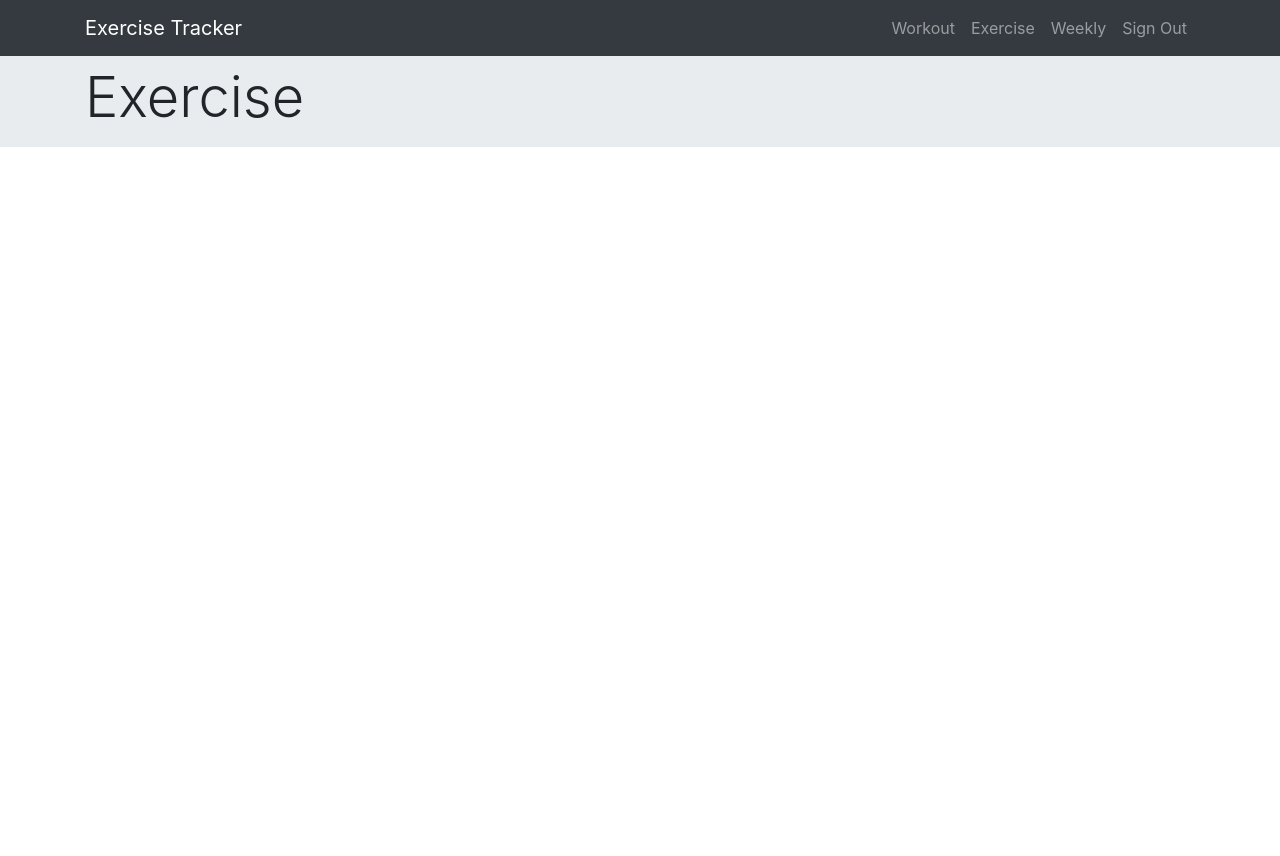
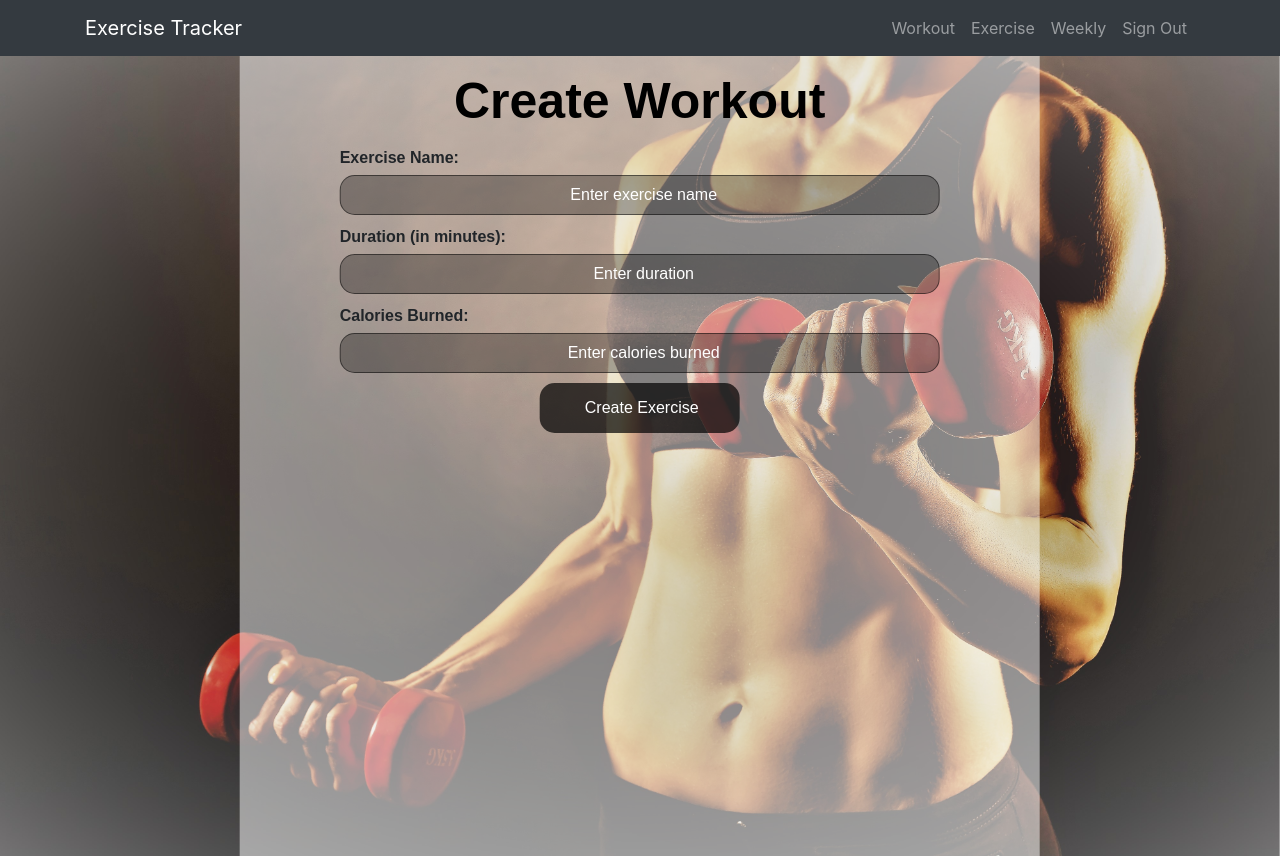
Before and after one commit to Jaitrip/exercise-tracker, a React (Create React App) app: page /exercise in a window 1280 px wide. Before the commit the page ends 800 px from the top, so only its background shows below. Built offline with nearby package versions, Linux system fonts and the light colour scheme.

Commit message:
fixed <body> <div> issue, added exercise page, minor changes to css

```diff
--- a/src/App.js
+++ b/src/App.js
@@ -20,7 +20,6 @@ function App() {
           <Route path="/exercise" exact component={Exercise} />
         </div>
     </Router>
-
   );
 }
 export default App;
--- a/src/Login.css
+++ b/src/Login.css
@@ -88,29 +88,8 @@ html {
     border: 1px solid rgba(255, 255, 255, 1);
 }
 
-
-/* .workout form input {
-    display: block;
-    width: 320px;
-    height: 50px;
-    background: black;
-    background: rgba(0, 0, 0, 0.3);
-    outline: none;
-    border: 1px solid rgba(0, 0, 0, 0.5);
-    font-family: Source Sans Pro, sans-serif;
-    font-weight: lighter;
-    font-size: 14px;
-    color: #fff;
-    margin-bottom: 10px;
-    padding-left: 10px;
-    border-radius: 15px;
-    transition: 0.25s;
-} */
-
 /* ===== END ===== */
-
 /* Buttons */
-
 
 .signin form input[type="submit"], .workout form input[type="submit"] {
     width: 200px;
@@ -166,7 +145,7 @@ html {
     position: relative;
     left: 50%;
     transform: translateX(-50.025%);
-    background: url(BG.jpg) 50% 50%; /* We can change this later */
+    background: url(BG2.jpg) 50% 50%; /* We can change this later */
     background-size: cover;
 }
 
--- a/src/components/exercise.component.js
+++ b/src/components/exercise.component.js
@@ -7,29 +7,36 @@ export default class Weekly extends Component {
     super(props);
 
     this.state = {
-      data: ""
+      exerciseName: "",
+      duration: 0,
+      caloriesBurned: 0
     };
     //recieves data from API Call via to feed into Chart
   }
 
   render() {
     return (
+      <div id="workout-page">
+                <header id="header-workout">
+                    <Navbar /> {/* Note to myself: Figure out how to make navbar scroll with the page */}
+                </header>
+                <div className="workout-container">
+                    <div className="workout">
+                        <h2>Create Workout</h2>
+                        <form>
+                            <label>Exercise Name:</label>
+                            <input type="text" placeholder="Enter exercise name"></input>
+                            <label>Duration (in minutes):</label>
+                            <input type="text" placeholder="Enter duration"></input>
+                            <label>Calories Burned:</label>
+                            <input type="text" placeholder="Enter calories burned"></input>
 
-      <div>
+                            <input type="submit" value="Create Exercise"></input>
+                        </form>
 
-          <Navbar />
-          <div className="jumbotron jumbotron-fluid py-2">
-            <div className="container">
-              <h1 className="display-4">Exercise</h1>
+                    </div>
+                </div>
             </div>
-          </div>
-          <div className="container">
-            <div className="row">
-
-            </div>
-          </div>
-
-      </div>
 
     );
   }
--- a/src/components/login.component.js
+++ b/src/components/login.component.js
@@ -27,7 +27,7 @@ export default class Login extends Component {
         const name = event.target.name
 
         this.setState({
-            [name] : value
+            [name]: value
         })
     }
 
@@ -50,8 +50,7 @@ export default class Login extends Component {
 
     render() {
         return (
-            <div>
-                <body id="login-page">
+            <div id="login-page">
                 <div className="signin">
                     <form onSubmit={this.onLoginSubmit}>
                         <h2>Exercise Tracker</h2>
@@ -61,6 +60,7 @@ export default class Login extends Component {
                             placeholder="Enter Username"
                             value={this.state.username}
                             onChange={this.handleChange}
+                            autoComplete="off"
                         />
                         <input
                             type="password"
@@ -76,10 +76,9 @@ export default class Login extends Component {
                     </form>
 
                     <form onSubmit={this.onSubmit}>
-                            <input type="submit" value="Sign up"/>
+                        <input type="submit" value="Sign up" />
                     </form>
                 </div>
-                </body>
             </div>
         )
     }
--- a/src/components/signup.component.js
+++ b/src/components/signup.component.js
@@ -58,8 +58,7 @@ export default class SignUp extends Component {
 
     render() {
         return (
-            <div>
-                <body id="login-page">
+                <div id="login-page">
                     <div className="signin">
                         <form onSubmit={this.onSubmit}>
                             <h2>Exercise Tracker</h2>
@@ -70,6 +69,7 @@ export default class SignUp extends Component {
                                 placeholder="Username"
                                 value={this.state.username}
                                 onChange={this.handleChange}
+                                autoComplete="off"
                             />
                             <input
                                 type="text"
@@ -78,6 +78,7 @@ export default class SignUp extends Component {
                                 placeholder="Name"
                                 value={this.state.name}
                                 onChange={this.handleChange}
+                                autoComplete="off"
                             />
                             <input
                                 type="password"
@@ -102,6 +103,7 @@ export default class SignUp extends Component {
                                 placeholder="Age"
                                 value={this.state.age}
                                 onChange={this.handleChange}
+                                autoComplete="off"
                             />
                             <input
                                 type="text2"
@@ -110,6 +112,7 @@ export default class SignUp extends Component {
                                 placeholder="Weight"
                                 value={this.state.weight}
                                 onChange={this.handleChange}
+                                autoComplete="off"
                             />
                             <input
                                 type="text2"
@@ -118,6 +121,7 @@ export default class SignUp extends Component {
                                 placeholder="Weight Goal"
                                 value={this.state.weightGoal}
                                 onChange={this.handleChange}
+                                autoComplete="off"
                             />
                             <input
                                 type="submit"
@@ -125,8 +129,7 @@ export default class SignUp extends Component {
                             />
                         </form>
                     </div>
-                </body>
-            </div>
+                </div>
         )
     }
 }
--- a/src/components/workout.component.js
+++ b/src/components/workout.component.js
@@ -63,9 +63,7 @@ export default class AddWorkout extends Component {
 
     render() {
         return (
-            <div>
-
-                <body id="workout-page">
+            <div id="workout-page">
                 <header id="header-workout">
                     <Navbar /> {/* Note to myself: Figure out how to make navbar scroll with the page */}
                 </header>
@@ -93,7 +91,6 @@ export default class AddWorkout extends Component {
 
                     </div>
                 </div>
-                </body>
             </div>
         )
     }
```
Also changed, not shown: src/BG2.jpg (added). Lines whose indentation alone changed are shown as unchanged.
